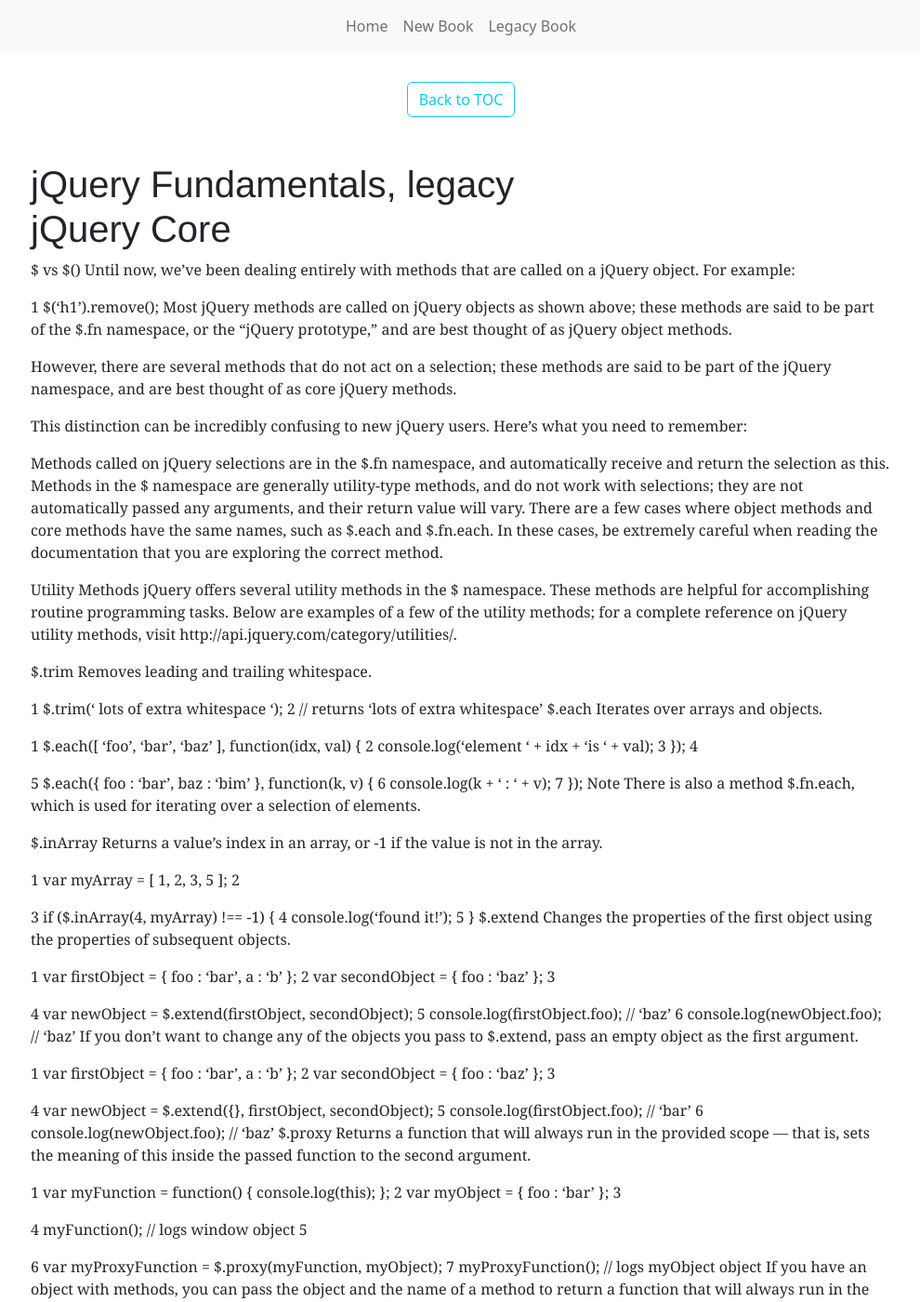
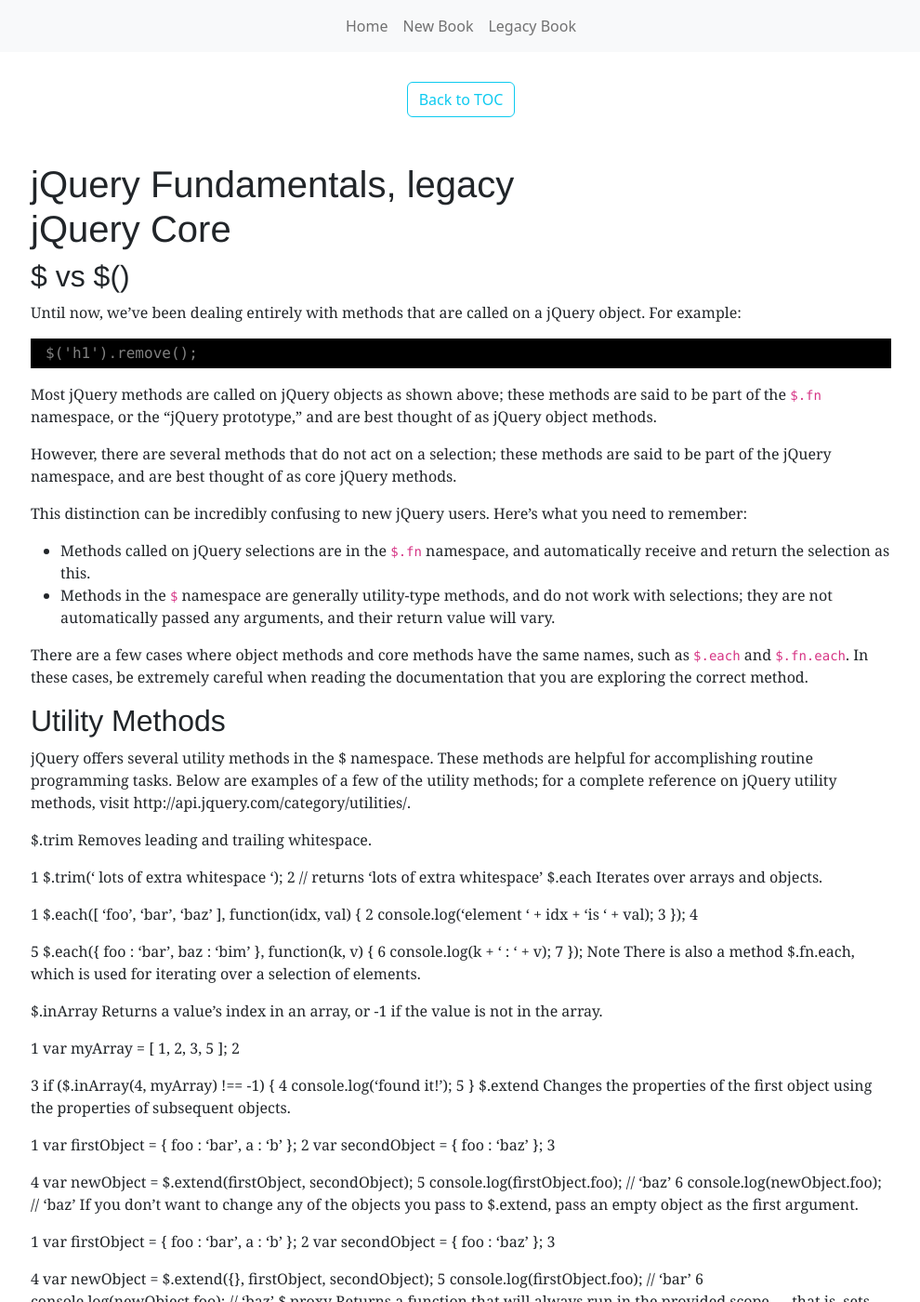
Before and after one commit to dan-carroll/jquery-fundamentals, a Jekyll site: the page built from legacy/ch04-jq-core.md, in a window 1280 px wide and 1400 px high. Shown: the whole window at 93% size, without its empty margins (144-1134 px from the left). Built offline with Jekyll 4.4.1, drawn with Linux system fonts in a browser that asks for light colours; nearby versions of some CDN libraries; library files that are not in the unit come from our copies.

Commit message:
Update ch04-jq-core.md

````diff
--- a/legacy/ch04-jq-core.md
+++ b/legacy/ch04-jq-core.md
@@ -9,22 +9,27 @@ page: legacy-book-chapter04
 
 # {{ page.title }} <br> {{ page.sub-title }}
 
-$ vs $()
+## $ vs $()
+
 Until now, we’ve been dealing entirely with methods that are called on a jQuery object. For example:
 
-1
+```js
 $('h1').remove();
-Most jQuery methods are called on jQuery objects as shown above; these methods are said to be part of the $.fn namespace, or the “jQuery prototype,” and are best thought of as jQuery object methods.
+```
+
+Most jQuery methods are called on jQuery objects as shown above; these methods are said to be part of the `$.fn` namespace, or the “jQuery prototype,” and are best thought of as jQuery object methods.
 
 However, there are several methods that do not act on a selection; these methods are said to be part of the jQuery namespace, and are best thought of as core jQuery methods.
 
 This distinction can be incredibly confusing to new jQuery users. Here’s what you need to remember:
 
-Methods called on jQuery selections are in the $.fn namespace, and automatically receive and return the selection as this.
-Methods in the $ namespace are generally utility-type methods, and do not work with selections; they are not automatically passed any arguments, and their return value will vary.
-There are a few cases where object methods and core methods have the same names, such as $.each and $.fn.each. In these cases, be extremely careful when reading the documentation that you are exploring the correct method.
+- Methods called on jQuery selections are in the `$.fn` namespace, and automatically receive and return the selection as this.
+- Methods in the `$` namespace are generally utility-type methods, and do not work with selections; they are not automatically passed any arguments, and their return value will vary.
 
-Utility Methods
+There are a few cases where object methods and core methods have the same names, such as `$.each` and `$.fn.each`. In these cases, be extremely careful when reading the documentation that you are exploring the correct method.
+
+## Utility Methods
+
 jQuery offers several utility methods in the $ namespace. These methods are helpful for accomplishing routine programming tasks. Below are examples of a few of the utility methods; for a complete reference on jQuery utility methods, visit http://api.jquery.com/category/utilities/.
 
 $.trim
````
